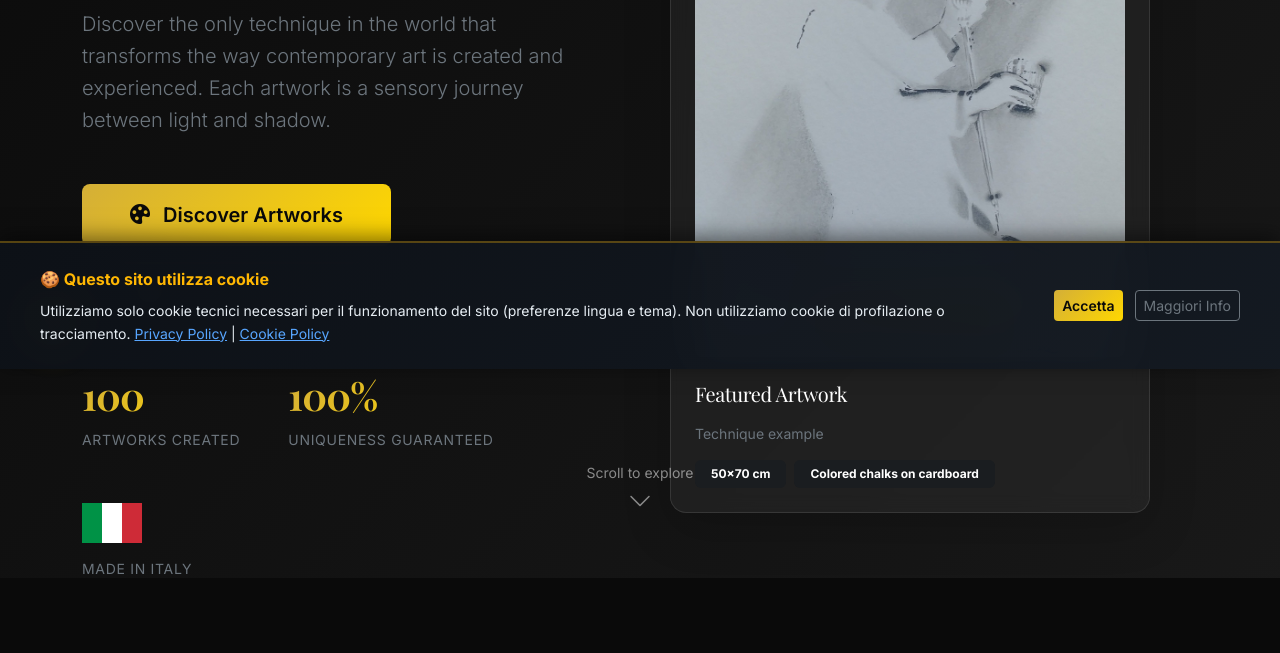
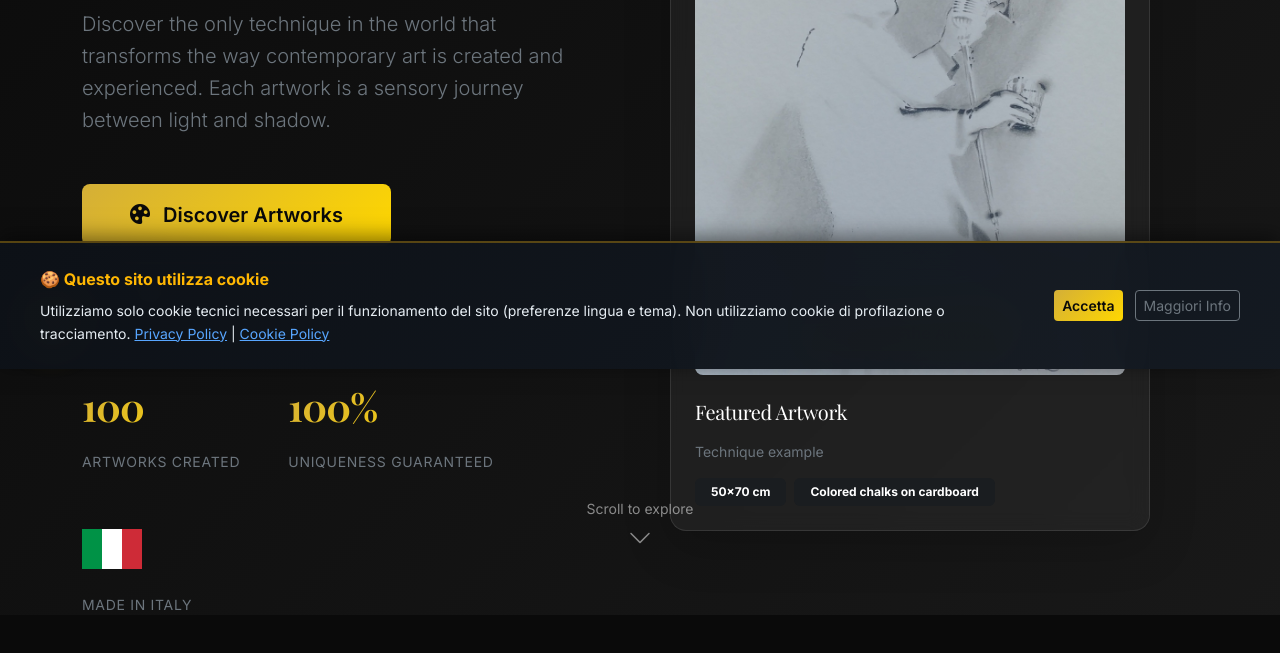
Before and after one commit to casellado/MarioVeteresitoweb, a plain HTML site: page index.html in a window 1280 px wide. Shown: the part 431-1084 px from the top of the page. Drawn offline with nearby package versions, Linux system fonts and the light colour scheme.

Commit message:
fix(hero-stats): Allinea perfettamente bandiera italiana con altre statistiche
- Aggiunto display flex e align-items center a .stat-number
- Min-height 60px per uniformare altezza elementi
- SVG bandiera ora perfettamente allineato con numeri testuali
- Risolve disallineamento verticale Made in Italy

```diff
--- a/main.css
+++ b/main.css
@@ -401,6 +401,14 @@ img, video, iframe {
 
 .stat-number {
   font-size: clamp(2rem, 3vw, 3rem);
+  display: flex;
+  align-items: center;
+  justify-content: flex-start;
+  min-height: 60px;
+}
+
+.stat-number svg {
+  display: block;
 }
 
 /* Reveal Effect */
```
